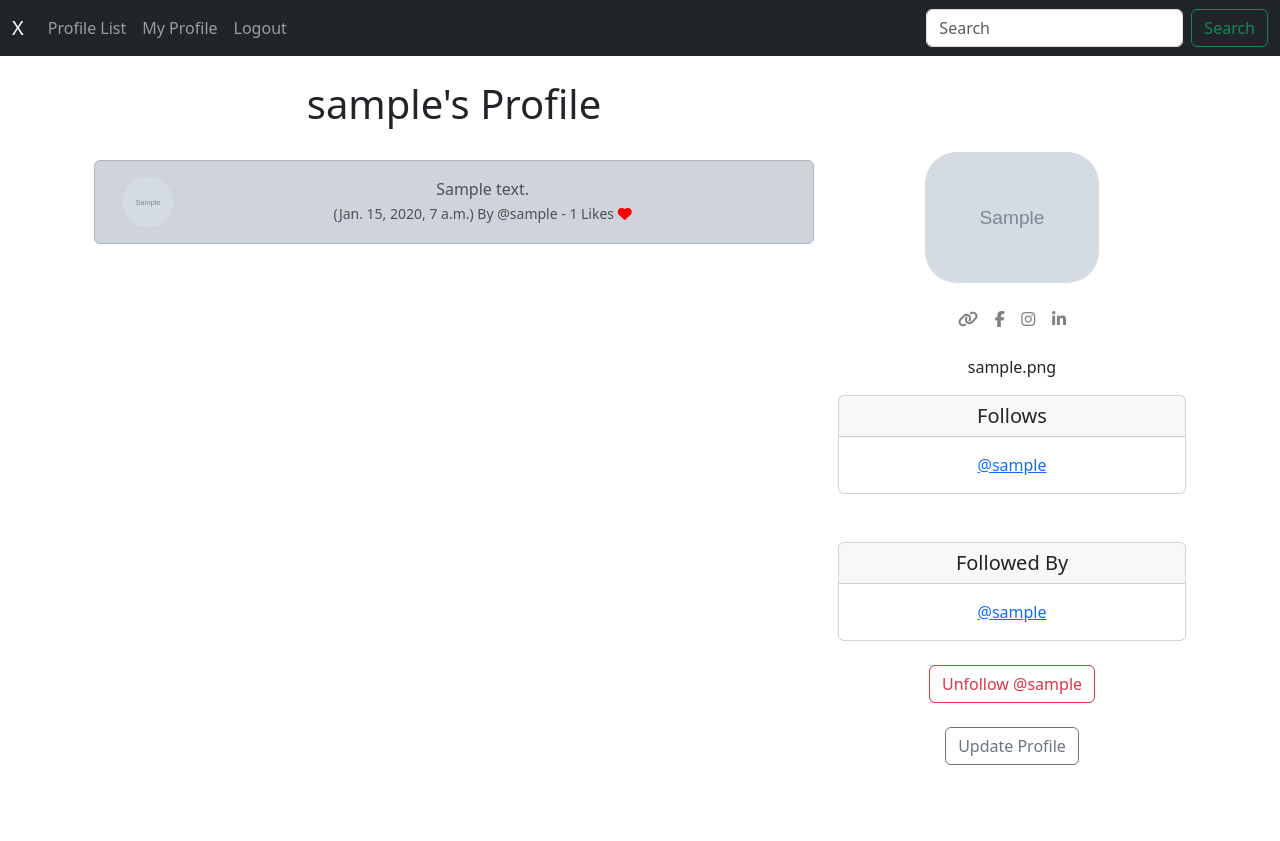
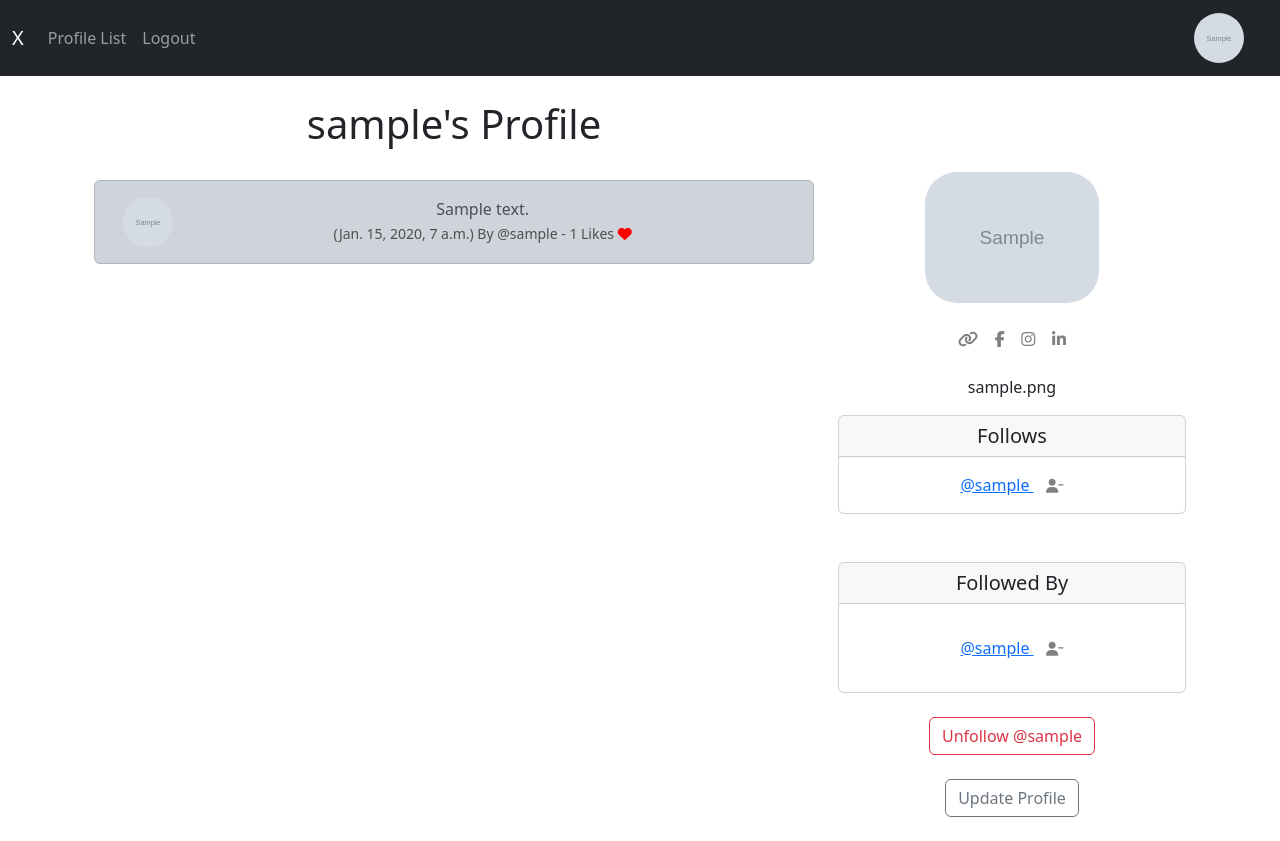
Before and after one commit to douglas-yokomizo/twitter, a Django app: page /profile/1 in a window 1280 px wide. Before the commit the page ends 765 px from the top, so only its background shows below. Run offline with Django 5.2, Linux system fonts and the light colour scheme; a user stored in the database is signed in; tables that the repository leaves empty hold one stand-in row (values such as "Sample post"); grey boxes marked "Sample" are stand-in pictures; some libraries are stand-ins or nearby versions.

Commit message:
feat: add follow/unfollow function

```diff
--- a/twitter/templates/navbar.html
+++ b/twitter/templates/navbar.html
@@ -1,3 +1,4 @@
+{% load static %}
 <nav class="navbar navbar-expand-lg navbar-dark bg-dark">
   <div class="container-fluid">
     <a class="navbar-brand" href="{% url 'home' %}">X</a>
@@ -19,11 +20,6 @@
         </li>
         {% if user.is_authenticated %}
         <li class="nav-item">
-          <a class="nav-link" href="{% url 'profile' request.user.id %}">
-            My Profile
-          </a>
-        </li>
-        <li class="nav-item">
           <a class="nav-link" href="{% url 'logout' %}">Logout</a>
         </li>
         {% else %}
@@ -35,15 +31,31 @@
         </li>
         {% endif %}
       </ul>
-      <form class="d-flex" role="search">
-        <input
-          class="form-control me-2"
-          type="search"
-          placeholder="Search"
-          aria-label="Search"
-        />
-        <button class="btn btn-outline-success" type="submit">Search</button>
-      </form>
+
+      {% if user.is_authenticated %}
+      <ul class="navbar-nav ml-auto">
+        <li class="nav-link navbar-brand">
+          <a href="{% url 'profile' request.user.id %}">
+            {% if user.profile.profile_image %}
+            <img
+              src="{{ user.profile.profile_image.url }}"
+              class="rounded-circle"
+              width="50"
+              height="50"
+            />
+            {% else %}
+            <img
+              src="{% static 'images/default_profile_pic.png' %}"
+              class="img-fluid rounded-circle"
+              alt="Profile Image"
+              width="50"
+              height="50"
+            />
+            {% endif %}
+          </a>
+        </li>
+      </ul>
+      {% endif %}
     </div>
   </div>
 </nav>
--- a/twitter/templates/profile.html
+++ b/twitter/templates/profile.html
@@ -92,9 +92,14 @@
           <div class="card-body">
             <p class="card-text">
               {% for following in profile.follows.all %}
-              <a href="{% url 'profile' following.user.id %}"
-                >@{{ following }}</a
-              ><br />
+              <a href="{% url 'profile' following.user.id %}">
+                @{{ following }}
+              </a>
+                &nbsp;&nbsp;
+              <a href="{% url 'unfollow' following.user.id %}">
+                <i class="fa fa-user-minus small" style="color:gray"></i>
+              </a>
+              <br/>
               {% endfor %}
             </p>
           </div>
@@ -106,9 +111,22 @@
           <div class="card-body">
             <p class="card-text">
               {% for following in profile.followed_by.all %}
-              <a href="{% url 'profile' following.user.id %}"
-                >@{{ following }}</a
-              ><br />
+              <li style="list-style:none">
+                <a href="{% url 'profile' following.user.id %}">
+                  @{{ following }}
+                </a>
+                &nbsp;&nbsp;
+                {% if following in profile.follows.all %}
+                <a href="{% url 'unfollow' following.user.id %}">
+                  <i class="fa fa-user-minus small" style="color:gray"></i>
+                </a>
+                {% else %}
+                <a href="{% url 'follow' following.user.id %}">
+                  <i class="fa fa-user-plus small" style="color:gray"></i>
+                </a>
+                {% endif %}
+                <br/>
+              </li>
               {% endfor %}
             </p>
           </div>
--- a/twitter/urls.py
+++ b/twitter/urls.py
@@ -10,4 +10,6 @@ urlpatterns = [
     path('register/', views.register_user, name='register'),
     path('update_user/', views.update_user, name='update_user'),
     path('tweet_like/<int:pk>', views.tweet_like, name="tweet_like"),
+    path('unfollow/<int:pk>', views.unfollow, name="unfollow"),
+    path('follow/<int:pk>', views.follow, name="follow"),
 ]
--- a/twitter/views.py
+++ b/twitter/views.py
@@ -33,6 +33,40 @@ def profile_list(request):
     else:
         messages.success(request, ("You must be logged in to view this page..."))
         return redirect('home')
+
+def unfollow(request, pk):
+	if request.user.is_authenticated:
+		# Get the profile to unfollow
+		profile = Profile.objects.get(user_id=pk)
+		# Unfollow the user
+		request.user.profile.follows.remove(profile)
+		# Save our profile
+		request.user.profile.save()
+
+		# Return message
+		messages.success(request, (f"You Have Successfully Unfollowed {profile.user.username}"))
+		return redirect(request.META.get("HTTP_REFERER"))
+
+	else:
+		messages.success(request, ("You Must Be Logged In To View This Page..."))
+		return redirect('home')
+
+def follow(request, pk):
+	if request.user.is_authenticated:
+		# Get the profile to unfollow
+		profile = Profile.objects.get(user_id=pk)
+		# Unfollow the user
+		request.user.profile.follows.add(profile)
+		# Save our profile
+		request.user.profile.save()
+
+		# Return message
+		messages.success(request, (f"You Have Successfully Followed {profile.user.username}"))
+		return redirect(request.META.get("HTTP_REFERER"))
+
+	else:
+		messages.success(request, ("You Must Be Logged In To View This Page..."))
+		return redirect('home')
 
 def profile(request, pk):
     if request.user.is_authenticated:
```
Also changed, not shown: media/images/Aurora.JPG (added).
